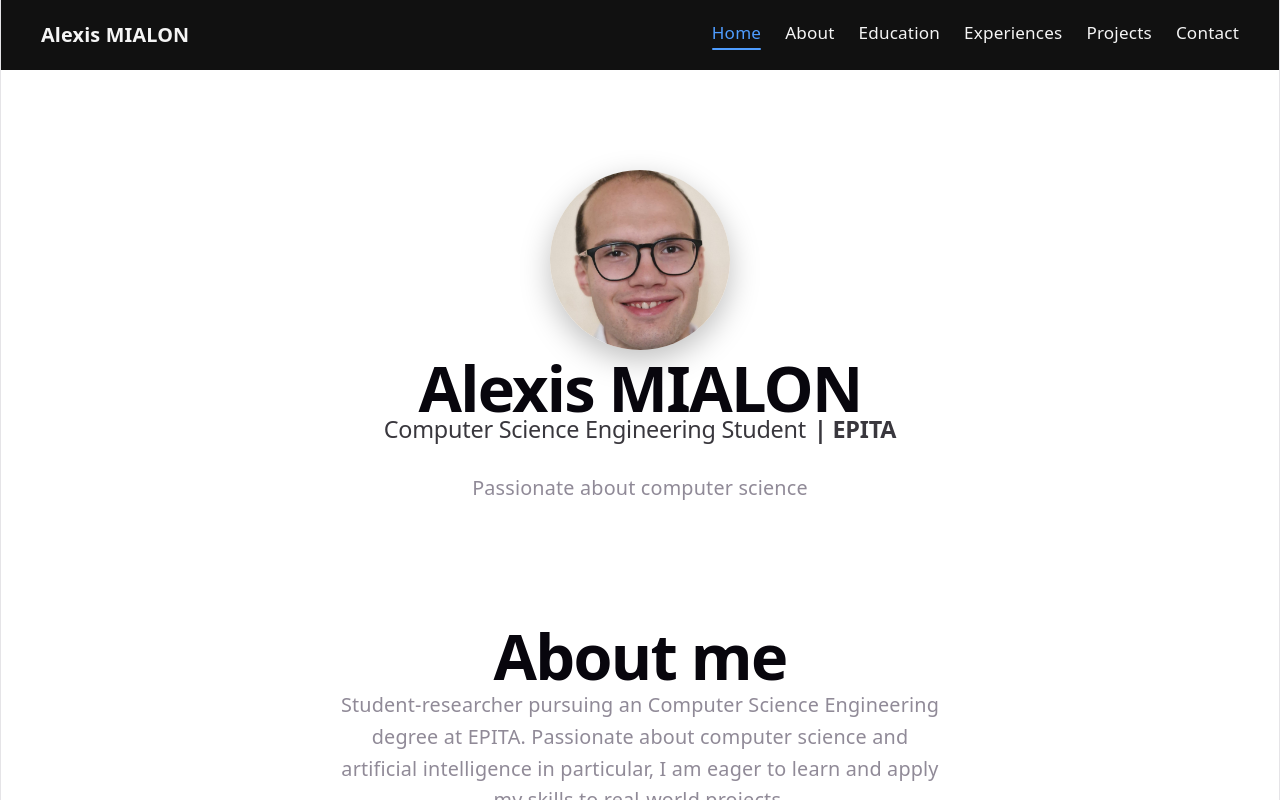
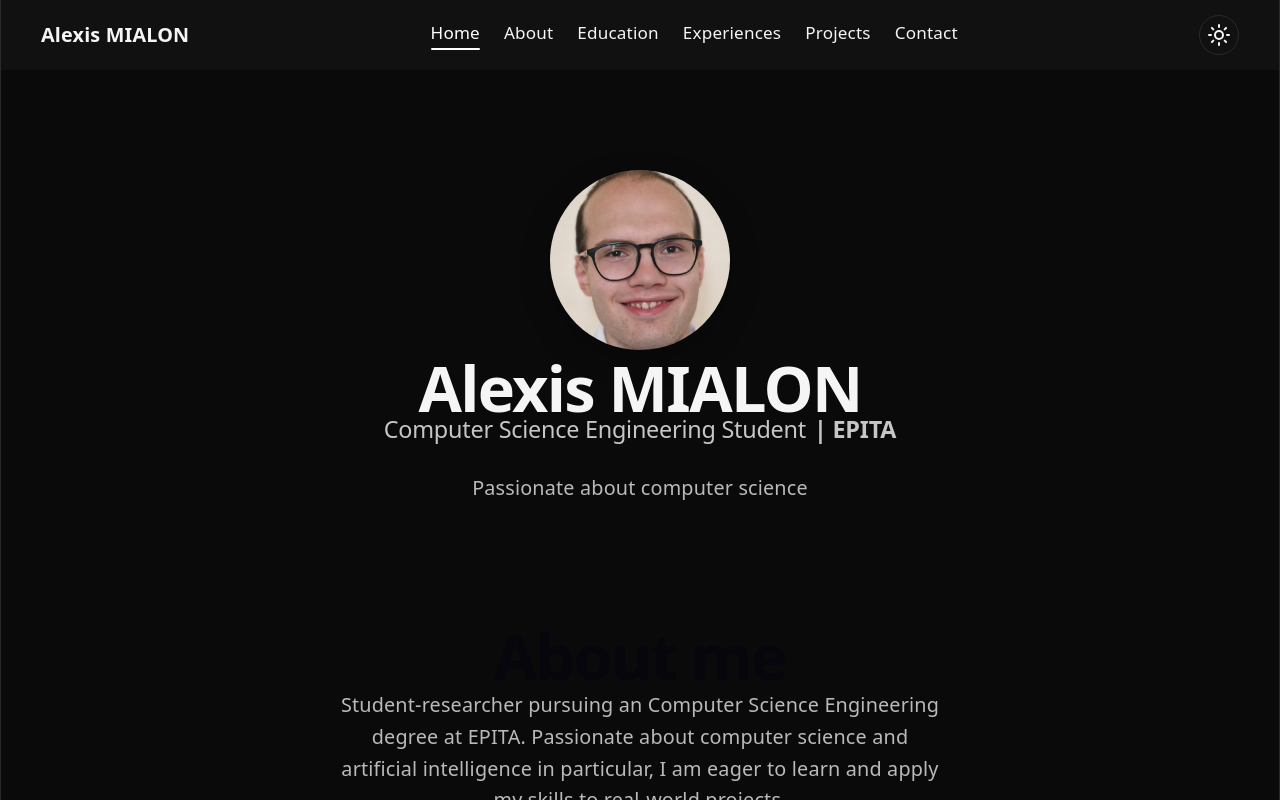
Before and after one commit to Vorpalin/Vorpalin.github.io, a React (Vite) app: page / in a window 1280 px wide. Shown: the top 800 px of the page. Built offline with nearby package versions, Linux system fonts and the light colour scheme.

Commit message:
feat: add light and night style

```diff
--- a/src/App.css
+++ b/src/App.css
@@ -191,3 +191,46 @@ html {
   width: 100%;
   min-height: 100vh;
 }
+
+:root {
+    --background: #0a0a0a;
+    --surface: #111111;
+    --surface-hover: #181818;
+
+    --text: #f5f5f5;
+    --text-secondary: #a0a0a0;
+
+    --border: #2a2a2a;
+    --border-hover: #555555;
+
+    --accent: #ffffff;
+}
+
+[data-theme="light"] {
+    --background: #f5f5f5;
+    --surface: #ffffff;
+    --surface-hover: #eeeeee;
+
+    --text: #111111;
+    --text-secondary: #666666;
+
+    --border: #dddddd;
+    --border-hover: #aaaaaa;
+
+    --accent: #111111;
+}
+
+html {
+    scroll-behavior: smooth;
+}
+
+body {
+    margin: 0;
+
+    background-color: var(--background);
+    color: var(--text);
+
+    transition:
+        background-color 0.3s ease,
+        color 0.3s ease;
+}
--- a/src/components/About/About.css
+++ b/src/components/About/About.css
@@ -4,7 +4,6 @@
     display: flex;
     justify-content: center;
     align-items: center;
-
     padding: 100px 20px 40px;
 
     text-align: center;
--- a/src/components/Home/Home.css
+++ b/src/components/Home/Home.css
@@ -38,14 +38,14 @@
 
 .home h1 {
     margin: 0;
-
+    color: var(--text);
     font-size: 3.5rem;
     font-weight: 700;
 }
 
 .home h2 {
     margin-top: 15px;
-
+    color: var(--text);
     font-size: 1.3rem;
     font-weight: 400;
 
--- a/src/components/Navbar/Navbar.css
+++ b/src/components/Navbar/Navbar.css
@@ -104,3 +104,32 @@
     display: flex;
   }
 }
+
+.theme-toggle {
+    display: flex;
+    align-items: center;
+    justify-content: center;
+
+    width: 40px;
+    height: 40px;
+
+    border: 1px solid var(--border);
+    border-radius: 50%;
+
+    background: transparent;
+    color: var(--text);
+
+    cursor: pointer;
+
+    transition:
+        transform 0.25s ease,
+        background-color 0.25s ease,
+        border-color 0.25s ease;
+}
+
+.theme-toggle:hover {
+    transform: rotate(15deg) scale(1.05);
+
+    background: var(--surface-hover);
+    border-color: var(--border-hover);
+}
--- a/src/components/Navbar/Navbar.tsx
+++ b/src/components/Navbar/Navbar.tsx
@@ -1,4 +1,5 @@
 import { useState, useEffect } from "react";
+import { Sun, Moon } from "lucide-react";
 import "./Navbar.css";
 
 interface NavLink {
@@ -16,6 +17,22 @@ const LINKS: NavLink[] = [
 ];
 
 function Navbar() {
+  const [theme, setTheme] = useState<"dark" | "light">(() => {
+        const savedTheme = localStorage.getItem("theme");
+
+        return savedTheme === "light" ? "light" : "dark";
+    });
+
+  useEffect(() => {
+        document.documentElement.setAttribute("data-theme", theme);
+        localStorage.setItem("theme", theme);
+    }, [theme]);
+
+  const toggleTheme = () => {
+        setTheme((currentTheme) =>
+            currentTheme === "dark" ? "light" : "dark"
+        );
+    };
   const [active, setActive] = useState("home");
   const [menuOpen, setMenuOpen] = useState(false);
 
@@ -70,6 +87,15 @@ function Navbar() {
       <div className={`navbar-links ${menuOpen ? "open" : ""}`}>
         {LINKS.map(renderLink)}
       </div>
+
+      <button
+        className="theme-toggle"
+        onClick={toggleTheme}
+        aria-label="Toggle theme"
+      >
+
+        {theme === "dark" ? <Sun /> : <Moon />}
+      </button>
     </nav>
   );
 }
--- a/style.css
+++ b/style.css
@@ -206,3 +206,42 @@ p {
 html {
     scroll-behavior: smooth;
 }
+
+:root {
+    --background: #0a0a0a;
+    --surface: #111111;
+    --surface-hover: #181818;
+
+    --text: #f5f5f5;
+    --text-secondary: #a0a0a0;
+
+    --border: #2a2a2a;
+    --border-hover: #555555;
+
+    --accent: #ffffff;
+}
+
+[data-theme="light"] {
+    --background: #f5f5f5;
+    --surface: #ffffff;
+    --surface-hover: #eeeeee;
+
+    --text: #111111;
+    --text-secondary: #666666;
+
+    --border: #dddddd;
+    --border-hover: #aaaaaa;
+
+    --accent: #111111;
+}
+
+body {
+    margin: 0;
+
+    background: var(--background);
+    color: var(--text);
+
+    transition:
+        background-color 0.3s ease,
+        color 0.3s ease;
+}
```
